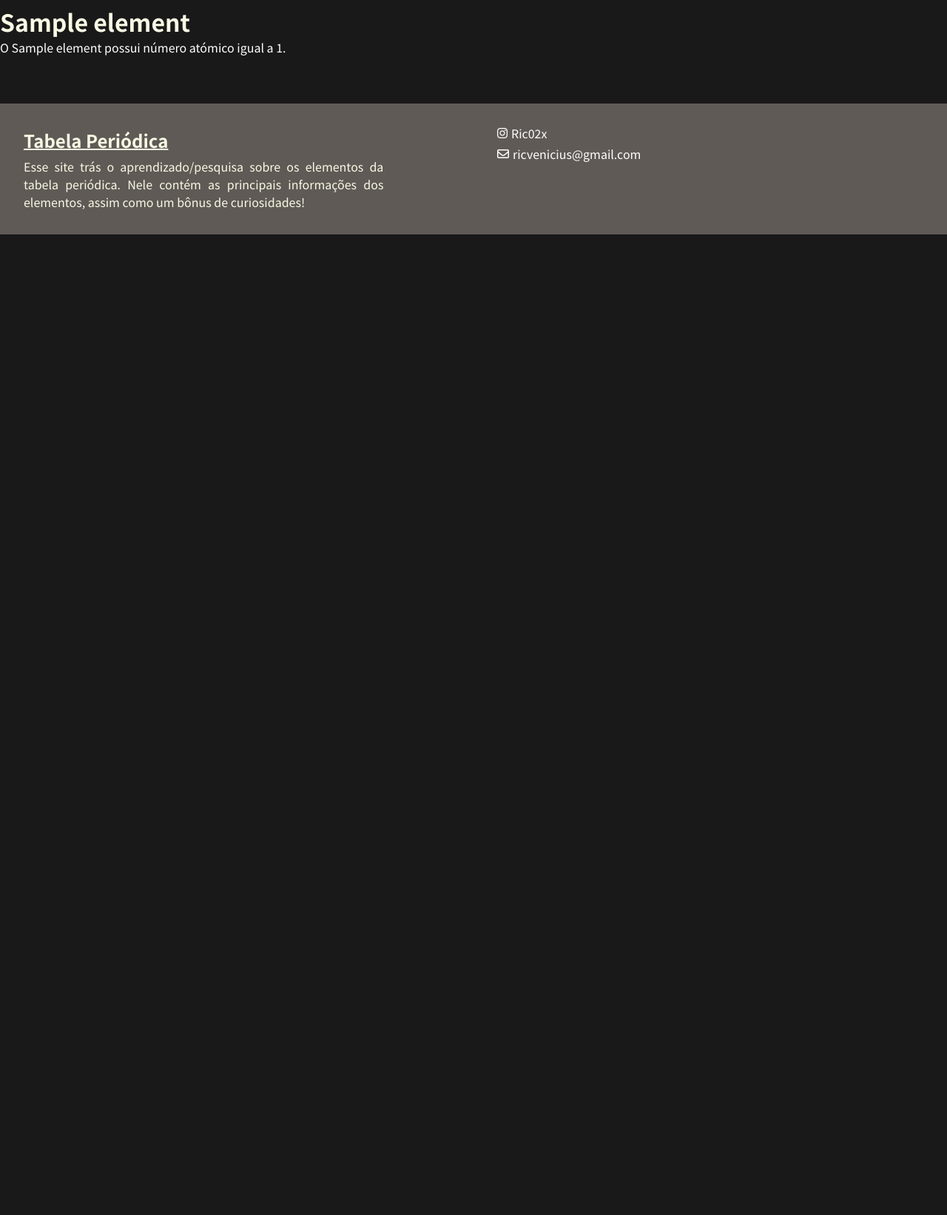
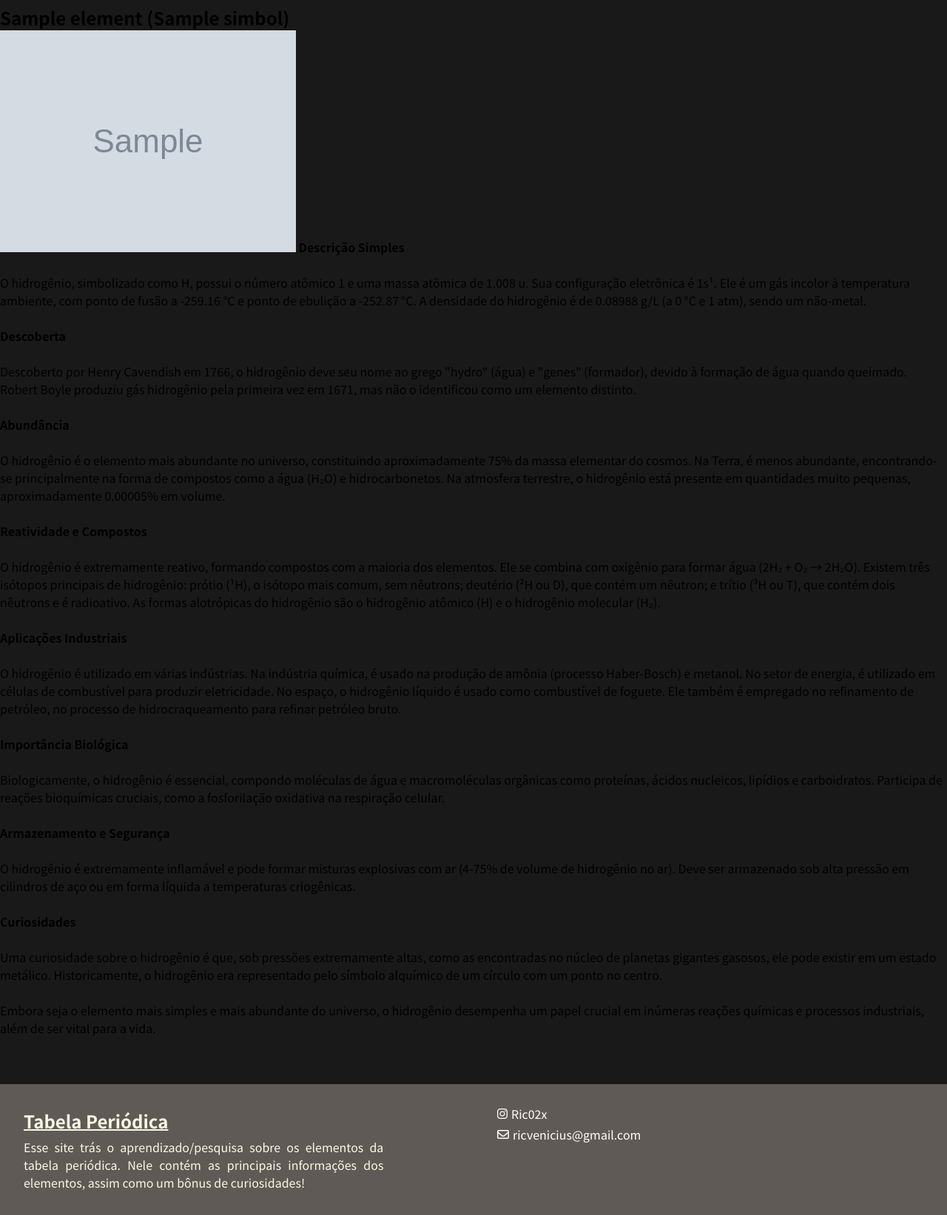
Before and after one commit to Ric002x/TabelaPeriodica, a Django app: template table_elements/templates/partials/element_detail/hidrogenio.html in a window 1280 px wide. Shown: the part 58-1701 px from the top of the page at 74% size. Before the commit the page ends 375 px from the top, so only its background shows below. Run offline with Django 5.2, Linux system fonts and the light colour scheme; the template is opened without the code that fills it: most values are stand-ins (such as "Sample title", 1, 10 or a date in 2020); grey boxes marked "Sample" are stand-in pictures; some web fonts are replaced.

Commit message:
Página de hidrogênio temporária

```diff
--- a/table_elements/templates/partials/element_detail/hidrogenio.html
+++ b/table_elements/templates/partials/element_detail/hidrogenio.html
@@ -1,10 +1,40 @@
 {% extends "pages/single_element.html" %}
 
 {% block element_detail %}
-<section class="main-description">
-    <h1 class="title">
-        {{ element.name }}
-    </h1>
-    <p>O {{element.name}} possui número atómico igual a {{ element.atomic_number }}.</p>
+<section class="element-content-info">
+    <h2 class="title-element">
+        {{ element.name }} ({{element.simbol}})
+    </h2>
+    <div class="element-description-container">
+        <p class='element-description'>
+            <img class='element-img' src="{{element.element_cover.url}}" alt="{{element.name}}">
+            <strong class='subtitle-description'>Descrição Simples</strong><br> <br>
+            O hidrogênio, simbolizado como H, possui o número atômico 1 e uma massa atômica de 1.008 u. Sua configuração eletrônica é 1s¹. Ele é um gás incolor à temperatura ambiente, com ponto de fusão a -259.16 °C e ponto de ebulição a -252.87 °C. A densidade do hidrogênio é de 0.08988 g/L (a 0 °C e 1 atm), sendo um não-metal.
+            <br> <br>
+            <strong class='subtitle-description'>Descoberta</strong><br> <br>
+            Descoberto por Henry Cavendish em 1766, o hidrogênio deve seu nome ao grego "hydro" (água) e "genes" (formador), devido à formação de água quando queimado. Robert Boyle produziu gás hidrogênio pela primeira vez em 1671, mas não o identificou como um elemento distinto.
+            <br> <br>
+            <strong class='subtitle-description'>Abundância</strong><br>  <br>
+            O hidrogênio é o elemento mais abundante no universo, constituindo aproximadamente 75% da massa elementar do cosmos. Na Terra, é menos abundante, encontrando-se principalmente na forma de compostos como a água (H₂O) e hidrocarbonetos. Na atmosfera terrestre, o hidrogênio está presente em quantidades muito pequenas, aproximadamente 0.00005% em volume.
+            <br> <br>
+            <strong class='subtitle-description'>Reatividade e Compostos</strong><br> <br>
+            O hidrogênio é extremamente reativo, formando compostos com a maioria dos elementos. Ele se combina com oxigênio para formar água (2H₂ + O₂ → 2H₂O). Existem três isótopos principais de hidrogênio: prótio (¹H), o isótopo mais comum, sem nêutrons; deutério (²H ou D), que contém um nêutron; e trítio (³H ou T), que contém dois nêutrons e é radioativo. As formas alotrópicas do hidrogênio são o hidrogênio atômico (H) e o hidrogênio molecular (H₂).
+            <br> <br>
+            <strong class='subtitle-description'>Aplicações Industriais</strong><br> <br>
+            O hidrogênio é utilizado em várias indústrias. Na indústria química, é usado na produção de amônia (processo Haber-Bosch) e metanol. No setor de energia, é utilizado em células de combustível para produzir eletricidade. No espaço, o hidrogênio líquido é usado como combustível de foguete. Ele também é empregado no refinamento de petróleo, no processo de hidrocraqueamento para refinar petróleo bruto.
+            <br> <br>
+            <strong class='subtitle-description'>Importância Biológica</strong><br> <br>
+            Biologicamente, o hidrogênio é essencial, compondo moléculas de água e macromoléculas orgânicas como proteínas, ácidos nucleicos, lipídios e carboidratos. Participa de reações bioquímicas cruciais, como a fosforilação oxidativa na respiração celular.
+            <br> <br>
+            <strong class='subtitle-description'>Armazenamento e Segurança</strong><br> <br>
+            O hidrogênio é extremamente inflamável e pode formar misturas explosivas com ar (4-75% de volume de hidrogênio no ar). Deve ser armazenado sob alta pressão em cilindros de aço ou em forma líquida a temperaturas criogênicas.
+            <br> <br>
+            <strong class='subtitle-description'>Curiosidades</strong><br> <br>
+            Uma curiosidade sobre o hidrogênio é que, sob pressões extremamente altas, como as encontradas no núcleo de planetas gigantes gasosos, ele pode existir em um estado metálico. Historicamente, o hidrogênio era representado pelo símbolo alquímico de um círculo com um ponto no centro.
+            <br> <br>
+            Embora seja o elemento mais simples e mais abundante do universo, o hidrogênio desempenha um papel crucial em inúmeras reações químicas e processos industriais, além de ser vital para a vida.
+            </p>
+        </div>
+    </div>
 </section>
 {% endblock element_detail %}
```
